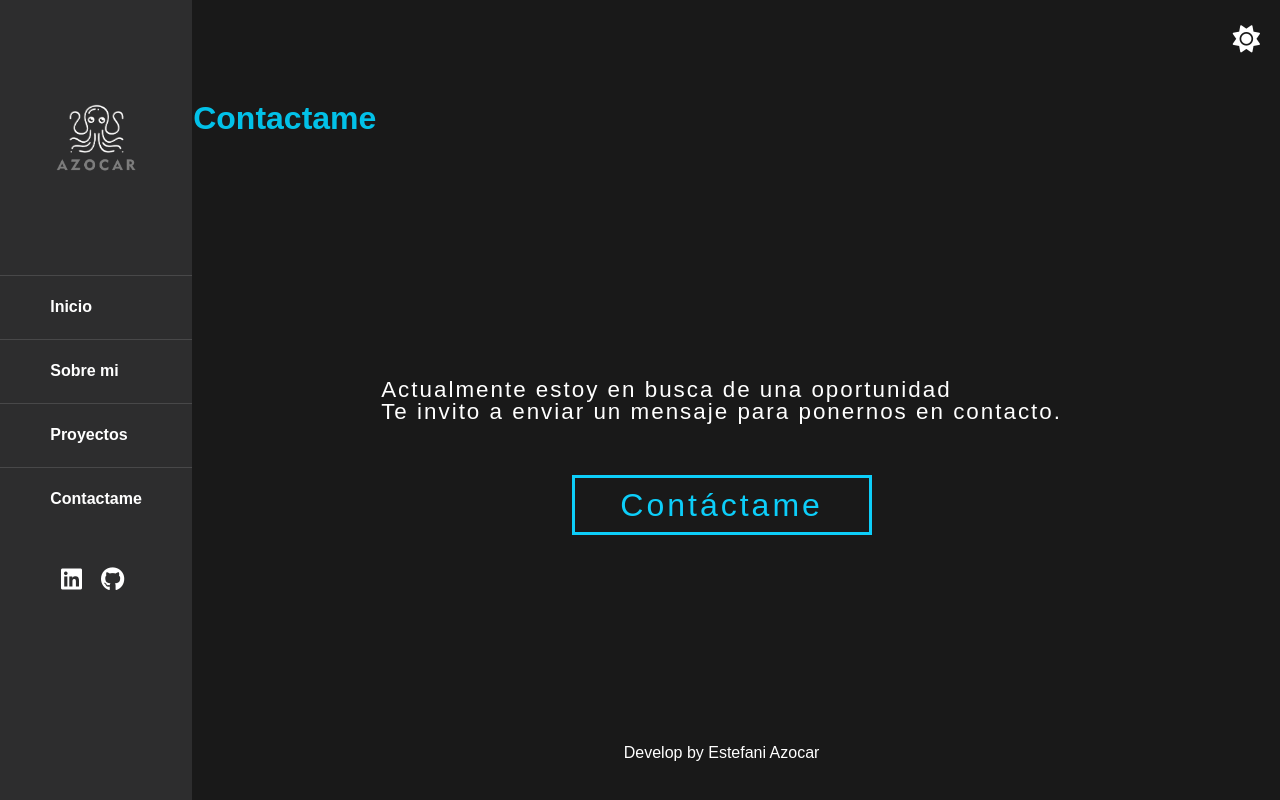
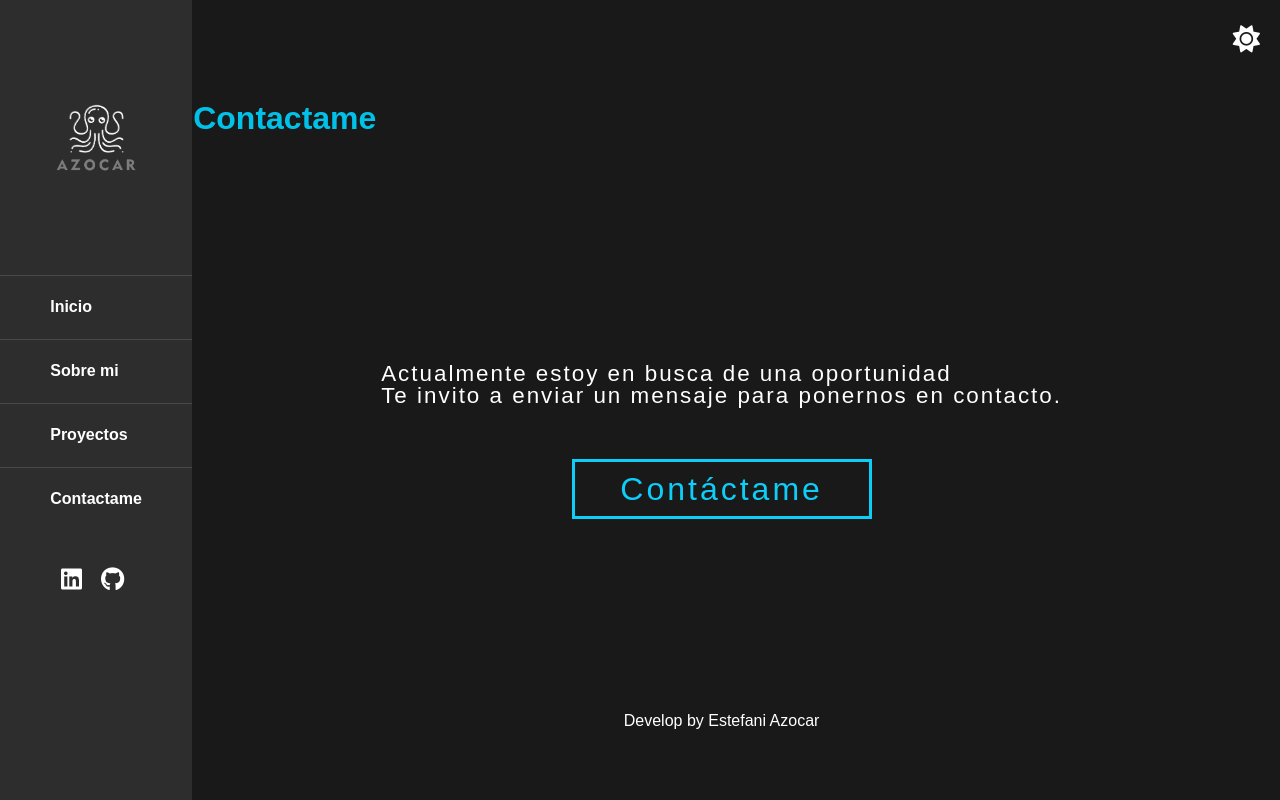
Before and after one commit to EstefaniAzocar/portafolio, a React (Create React App) app: page /contactame in a window 1280 px wide. Built offline with nearby package versions, Linux system fonts and the light colour scheme.

Commit message:
modificando detalles del contactame

```diff
--- a/src/view/contactame/contactame.css
+++ b/src/view/contactame/contactame.css
@@ -5,7 +5,7 @@
     padding-left: 10.2rem;
     margin-top: 70px;
     /* gap: 20px; */
-    min-height: 89vh;
+    min-height: 85vh;
 }
 
 .titleContactame {
```
